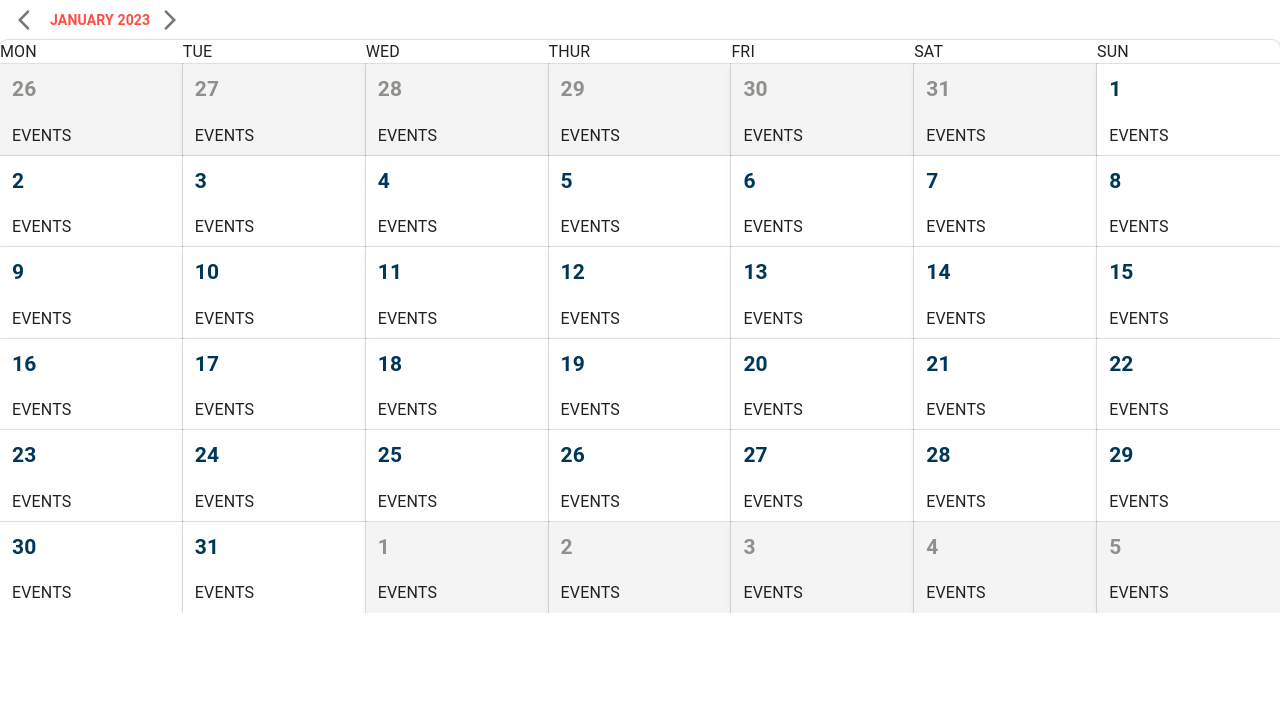
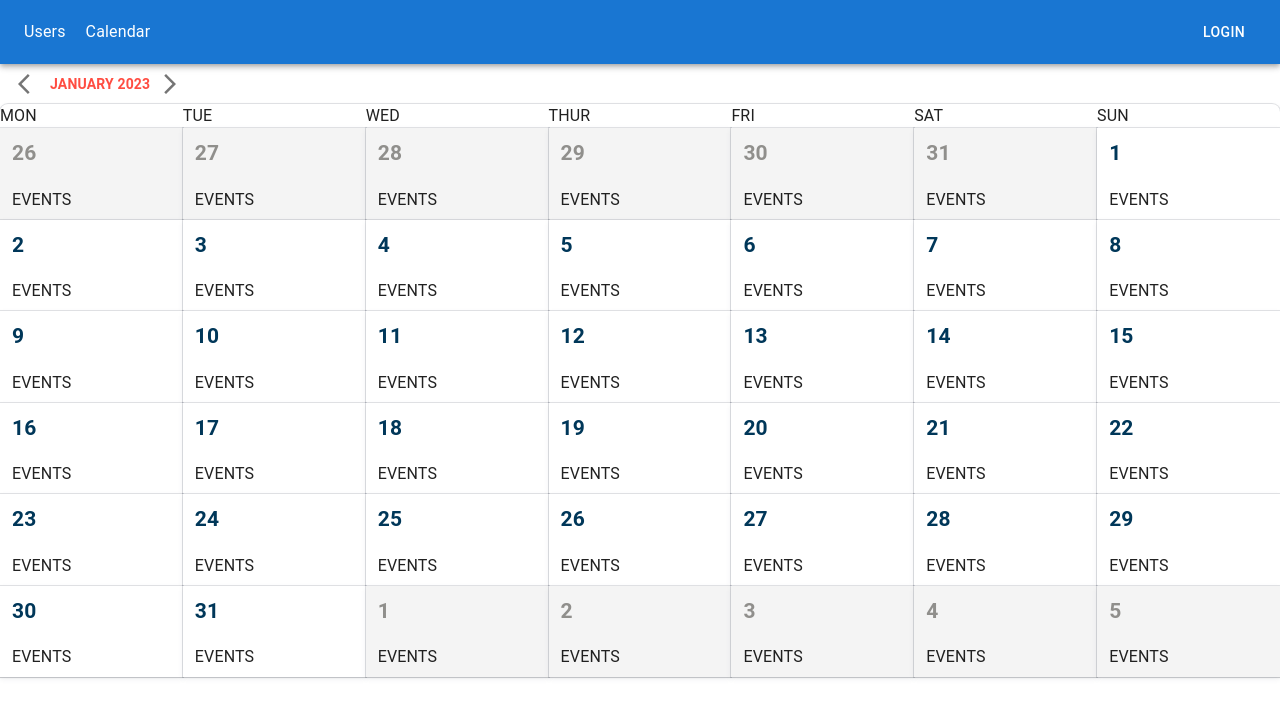
Before and after one commit to EvgeniyHalimon/event-calendar, a Next.js app: page /calendar in a window 1280 px wide. Shown: the top 718 px of the page. Built offline with nearby package versions, Linux system fonts and the light colour scheme.

Commit message:
added layout

```diff
--- /dev/null
+++ b/src/components/Layout/Layout.module.scss
@@ -0,0 +1,7 @@
+.linkBox a{
+    margin-right: 20px;
+}
+
+.linkBox a:last-child{
+    margin-right: 0px;
+}
--- /dev/null
+++ b/src/components/Layout/Layout.tsx
@@ -0,0 +1,34 @@
+import { Box, AppBar, Toolbar, Button } from '@mui/material';
+import Link from 'next/link';
+import { FC, ReactNode } from 'react';
+
+import styles from '../Layout/Layout.module.scss'
+
+interface ILayout{
+    children: ReactNode
+}
+
+const Layout:FC<ILayout> = ({ children }) => {
+  return (
+    <Box sx={{ flexGrow: 1, height: '100vh' }}>
+      <AppBar position="static">
+        <Toolbar>
+          <Box className={styles.linkBox} sx={{ flexGrow: 1 }}>
+            <Link href='/users'>
+                Users
+            </Link>
+            <Link href='/calendar'>
+                Calendar
+            </Link>
+          </Box>
+          <Button color="inherit">Login</Button>
+        </Toolbar>
+      </AppBar>
+      <Box>
+        {children}
+      </Box>
+    </Box>
+  );
+};
+
+export default Layout;
--- a/src/pages/_app.tsx
+++ b/src/pages/_app.tsx
@@ -1,11 +1,14 @@
 import { CssBaseline } from '@mui/material';
 import { AppProps } from 'next/app';
-import { useMemo, useState } from 'react';
+import { FC, PropsWithChildren, useMemo, useState } from 'react';
 
 import AppContext from '@/components/Context/Context';
 import '@/styles/globals.scss';
 
+const Noop: FC = ({ children }: PropsWithChildren<{}>) => <>{children}</>;
+
 export default function App({ Component, pageProps }: AppProps) {
+  const Layout = (Component as any).Layout || Noop;
   const d = new Date();
   const m = d.getMonth();
   const y = d.getFullYear();
@@ -22,8 +25,10 @@ export default function App({ Component, pageProps }: AppProps) {
     <AppContext.Provider
       value={AppContextValue}
     >
-      <CssBaseline />
-      <Component {...pageProps} />
+      <Layout>
+        <CssBaseline />
+        <Component {...pageProps} />
+      </Layout>
     </AppContext.Provider>
   );
 }
--- a/src/pages/calendar.tsx
+++ b/src/pages/calendar.tsx
@@ -2,13 +2,17 @@ import { NextPage } from 'next';
 
 import MonthPicker from '@/components/Calendar/MonthPicker';
 import MonthlyViewList from '@/components/Calendar/MonthlyViewList';
+import Layout from '@/components/Layout/Layout';
+import styles from '../styles/Home.module.scss'
 
-const Calendar:NextPage = () => {
+const Calendar:NextPage & { Layout: any } = () => {
   return (
-    <>
+    <div className={styles.pageWrapper}>
       <MonthPicker />
       <MonthlyViewList />
-    </>
+    </div>
   );
 };
+
+Calendar.Layout = Layout;
 export default Calendar;
```
Also changed, not shown: src/pages/login.tsx (+10 -4 lines), src/pages/users.tsx (+9 -4 lines).
